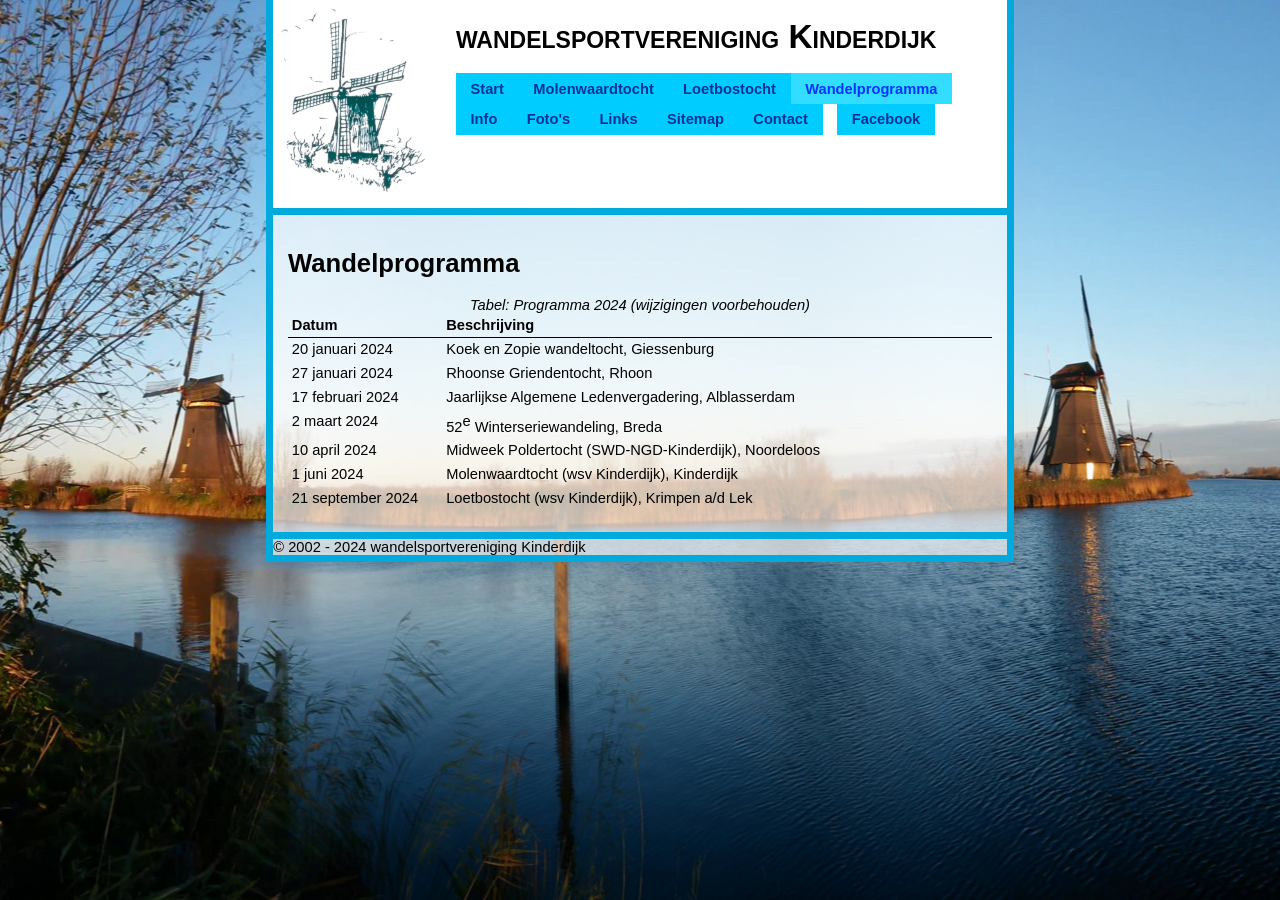
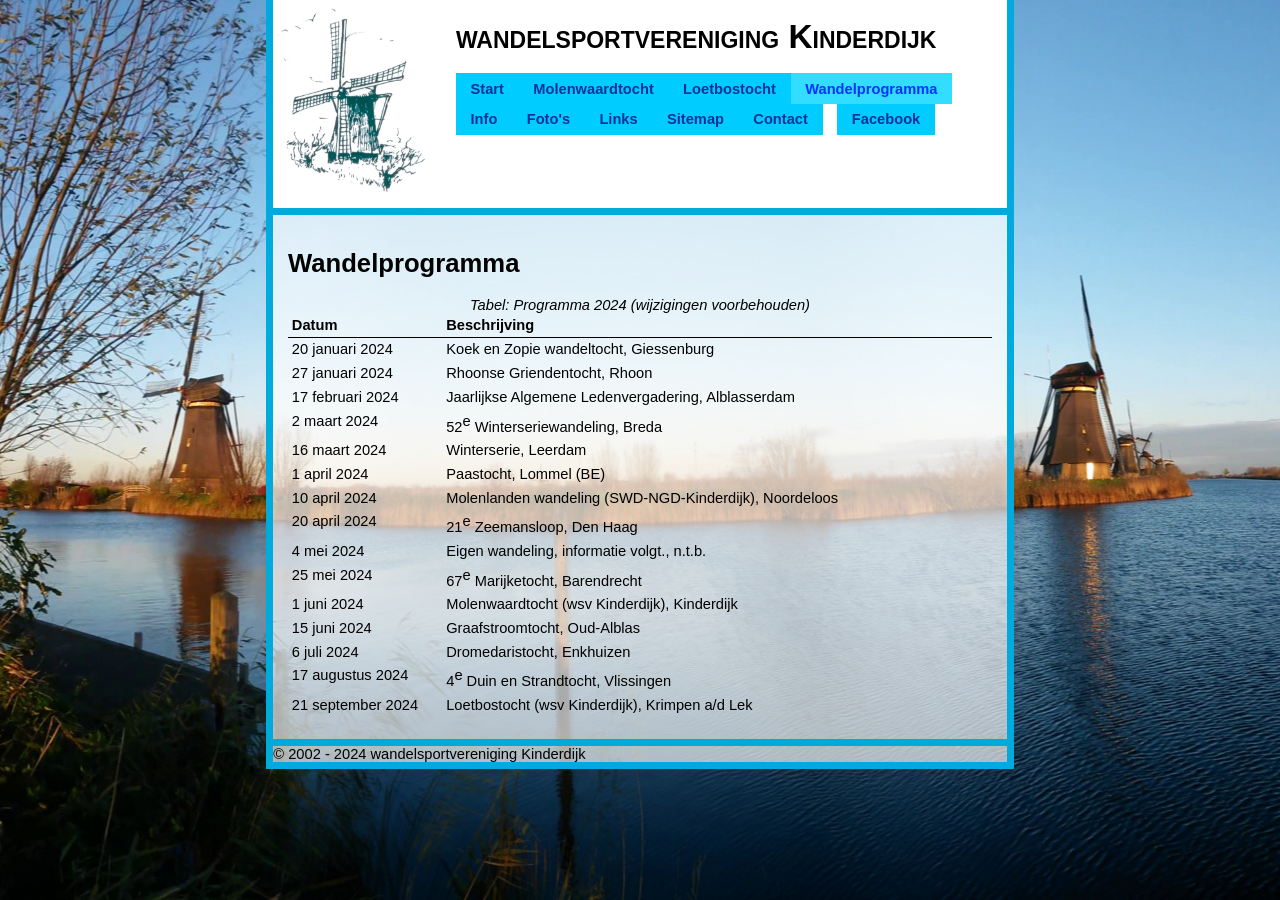
Before and after one commit to jvisser84/www.wsvkinderdijk.nl, a Jekyll site: the page built from docs/wandelprogramma.html, in a window 1280 px wide. Built offline with Jekyll 4.4.1, drawn with Linux system fonts in a browser that asks for light colours.

Commit message:
Update wandelprogramma 2024

```diff
--- a/docs/_data/wandelprogramma.yml
+++ b/docs/_data/wandelprogramma.yml
@@ -10,12 +10,36 @@
 - name: 52<sup>e</sup> Winterseriewandeling
   location: Breda
   date: 2 maart 2024
-- name: Midweek Poldertocht (SWD-NGD-Kinderdijk)
+- name: Winterserie
+  location: Leerdam
+  date: 16 maart 2024
+- name: Paastocht
+  location: Lommel (BE)
+  date: 1 april 2024
+- name: Molenlanden wandeling (SWD-NGD-Kinderdijk)
   location: Noordeloos
   date: 10 april 2024
+- name: 21<sup>e</sup> Zeemansloop
+  location: Den Haag
+  date: 20 april 2024
+- name: Eigen wandeling, informatie volgt.
+  location: n.t.b.
+  date: 4 mei 2024
+- name: 67<sup>e</sup> Marijketocht
+  location: Barendrecht
+  date: 25 mei 2024
 - name: Molenwaardtocht (wsv Kinderdijk)
   location: Kinderdijk
   date: 1 juni 2024
+- name: Graafstroomtocht
+  location: Oud-Alblas
+  date: 15 juni 2024
+- name: Dromedaristocht
+  location: Enkhuizen
+  date: 6 juli 2024
+- name: 4<sup>e</sup> Duin en Strandtocht
+  location: Vlissingen
+  date: 17 augustus 2024
 - name: Loetbostocht (wsv Kinderdijk)
   location: Krimpen a/d Lek
   date: 21 september 2024
```
